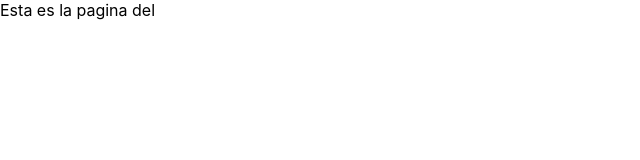
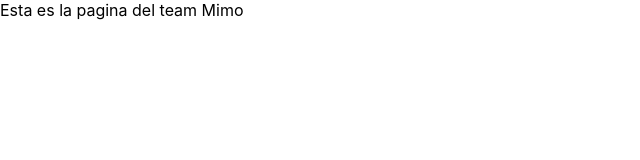
Before and after one commit to papuzinH/maimo-prog3-exam-2023, a Next.js app: page /about-us in a window 1280 px wide. Shown: the top 160 px of the page, without its empty margins (0-640 px from the left). Built offline with nearby package versions, Linux system fonts and the light colour scheme.

Commit message:
modified about us

```diff
--- a/pages/about-us.js
+++ b/pages/about-us.js
@@ -1,7 +1,7 @@
 import React from 'react';
 
 const about = () => {
-  return <div>Esta es la pagina del</div>;
+  return <div>Esta es la pagina del team Mimo</div>;
 };
 
 export default about;
```
